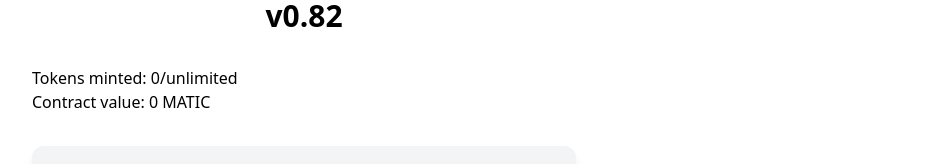
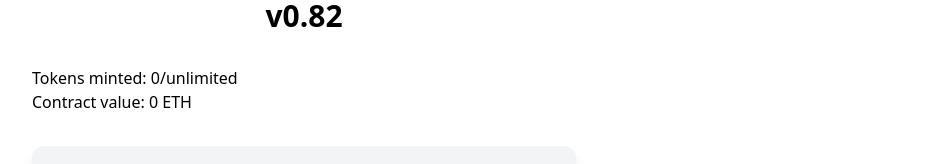
Before and after one commit to guelowrd/opossum, a Next.js app: page / in a window 1280 px wide. Shown: the part 182-346 px from the top of the page, without its empty margins (336-1279 px from the left). Built offline with nearby package versions, Linux system fonts and the light colour scheme.

Commit message:
fix currency display

```diff
--- a/components/TotalSupply.js
+++ b/components/TotalSupply.js
@@ -70,7 +70,7 @@ export default function TotalSupply() {
         <>
             <p>
                 Tokens minted: {loading ? 'Loading...' : `${totalMinted}/${TOTAL}`}<br />
-                Contract value: {loading ? 'Loading...' : `${totalValue} MATIC`}
+                Contract value: {loading ? 'Loading...' : `${totalValue} ${process.env.NEXT_PUBLIC_DEFAULT_NETWORK == 'matic' ? "MATIC" : "ETH"}`}
             </p>
         </>
     )
```
